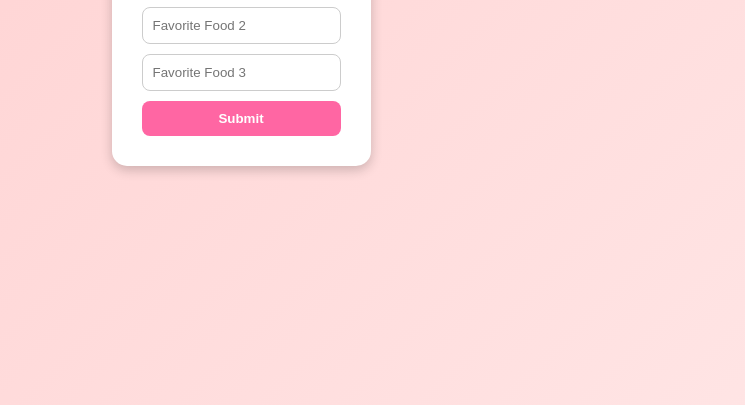
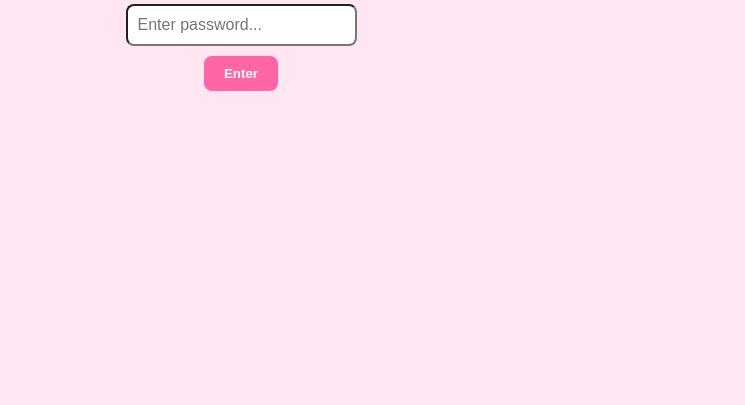
Before and after one commit to Badzyxy7/Anniversary-Special, a plain HTML site: page index.html in a window 1280 px wide. Shown: the part 395-800 px from the top of the page, without its empty margins (399-1144 px from the left). Drawn offline with Linux system fonts and the light colour scheme.

Commit message:
Update index.html

```diff
--- a/index.html
+++ b/index.html
@@ -64,9 +64,40 @@
       from { opacity: 0; transform: scale(0.95); }
       to { opacity: 1; transform: scale(1); }
     }
+
+    /* Password Gate Styling */
+    #passwordGate {
+      position: fixed;
+      top: 0;
+      left: 0;
+      width: 100vw;
+      height: 100vh;
+      background: #ffe6f0;
+      z-index: 9999;
+      display: flex;
+      flex-direction: column;
+      align-items: center;
+      justify-content: center;
+      transition: opacity 0.5s ease, visibility 0.5s ease;
+    }
+
+    #passwordGate.hidden {
+      opacity: 0;
+      visibility: hidden;
+    }
   </style>
 </head>
 <body>
+
+  <!-- Password Gate -->
+  <div id="passwordGate">
+    <h1 style="color:#b30059;">Enter the Secret Code 💖</h1>
+    <input type="password" id="pwInput" placeholder="Enter password..." style="padding:10px; border-radius:8px; font-size:1rem;"/>
+    <button onclick="checkPw()" style="margin-top:10px; padding:10px 20px; background-color:#ff66a3; color:white; border:none; border-radius:8px; font-weight:bold;">Enter</button>
+    <div id="pwError" style="margin-top:10px; color:red; display:none;">Oops! Try again, love 😢</div>
+  </div>
+
+  <!-- Main Content -->
   <h1>Guess My 3 Favorite Foods</h1>
   <form id="foodForm">
     <input type="text" placeholder="Favorite Food 1" required />
@@ -78,6 +109,21 @@
   <div class="message" id="message">You never guessed wrong because you're always right ❤️</div>
 
   <script>
+    function checkPw() {
+      const input = document.getElementById('pwInput').value;
+      const gate = document.getElementById('passwordGate');
+      const error = document.getElementById('pwError');
+
+      if (input === '05072023') {
+        gate.classList.add('hidden');
+        setTimeout(() => {
+          gate.style.display = 'none';
+        }, 500);
+      } else {
+        error.style.display = 'block';
+      }
+    }
+
     const form = document.getElementById('foodForm');
     const message = document.getElementById('message');
 
@@ -88,8 +134,9 @@
 
       setTimeout(() => {
         window.location.href = "questions.html";
-      }, 2500); // wait 2.5 seconds
+      }, 2500);
     });
   </script>
+
 </body>
 </html>
```
